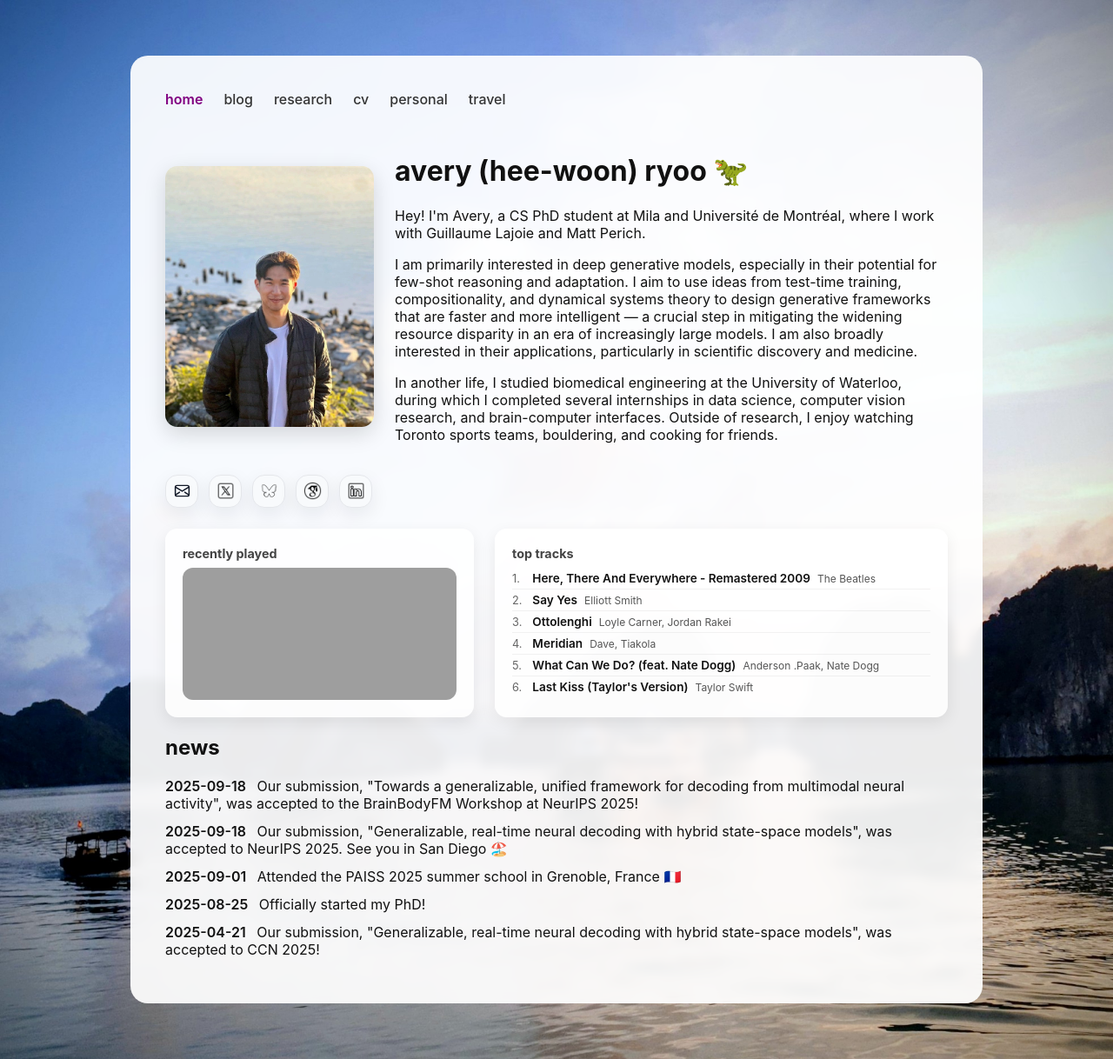
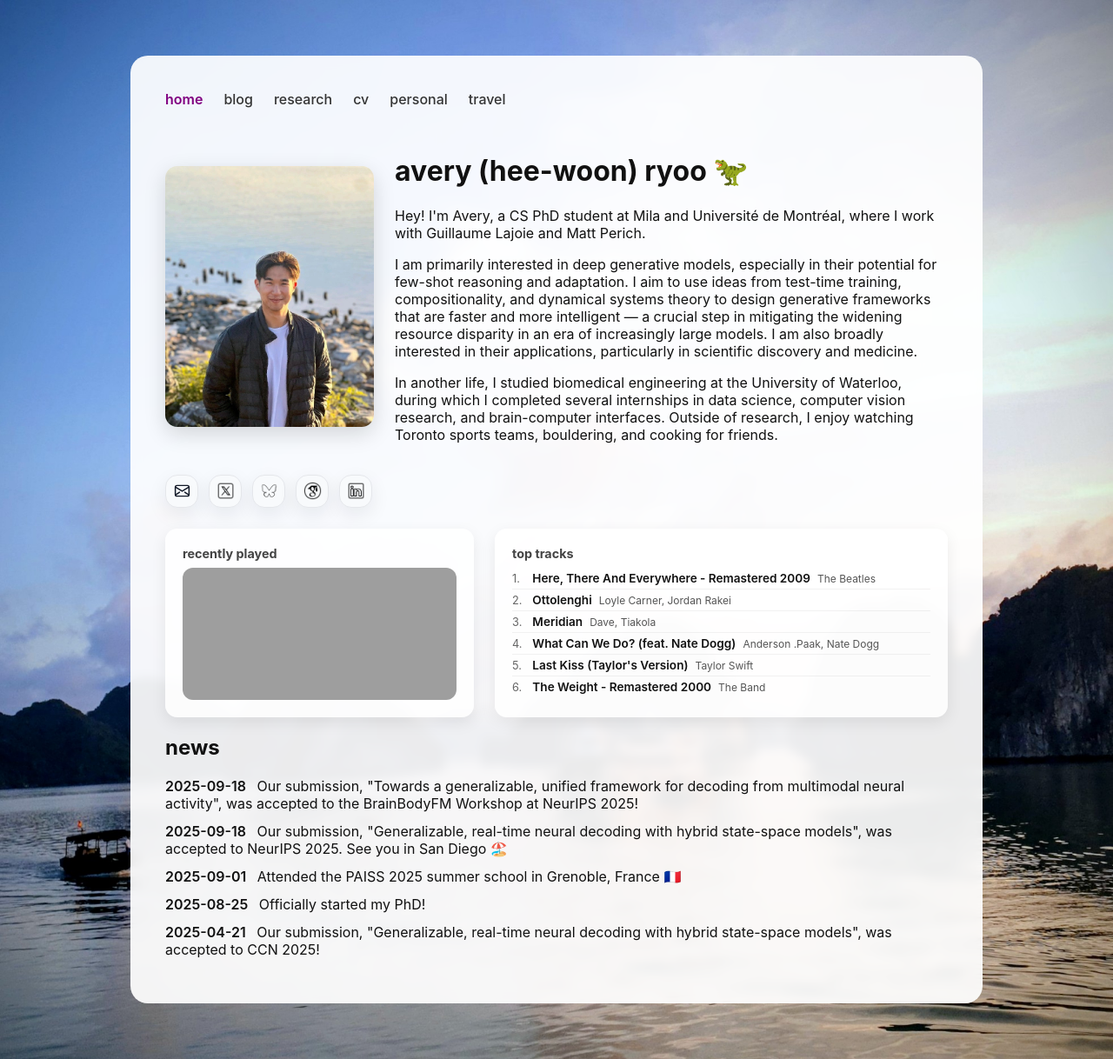
Before and after one commit to averyryoo/averyryoo.github.io, a Jekyll site: the page built from index.md, in a window 1280 px wide. Shown: the whole page at 87% size. Built offline with Jekyll 4.4.1, drawn with Linux system fonts in a browser that asks for light colours; grey boxes are pictures that could not be loaded.

Commit message:
chore: update spotify data

```diff
--- a/_data/spotify.yml
+++ b/_data/spotify.yml
@@ -9,9 +9,6 @@ top_tracks:
 - artist: The Beatles
   track: Here, There And Everywhere - Remastered 2009
   url: https://open.spotify.com/track/2B4Y9u4ERAFiMo13XPJyGP
-- artist: Elliott Smith
-  track: Say Yes
-  url: https://open.spotify.com/track/7zVfEu1dEvRw4EkWoqrBkx
 - artist: Loyle Carner, Jordan Rakei
   track: Ottolenghi
   url: https://open.spotify.com/track/64I9byMYBlS1ARsC3vtpgW
@@ -24,4 +21,7 @@ top_tracks:
 - artist: Taylor Swift
   track: Last Kiss (Taylor's Version)
   url: https://open.spotify.com/track/59KOoHFcw5XfICnO57holu
-updated_at: 2026-05-25 15:37 UTC
+- artist: The Band
+  track: The Weight - Remastered 2000
+  url: https://open.spotify.com/track/0P7DoyGrr4Wp9w5TotEtUC
+updated_at: 2026-05-25 17:41 UTC
```
